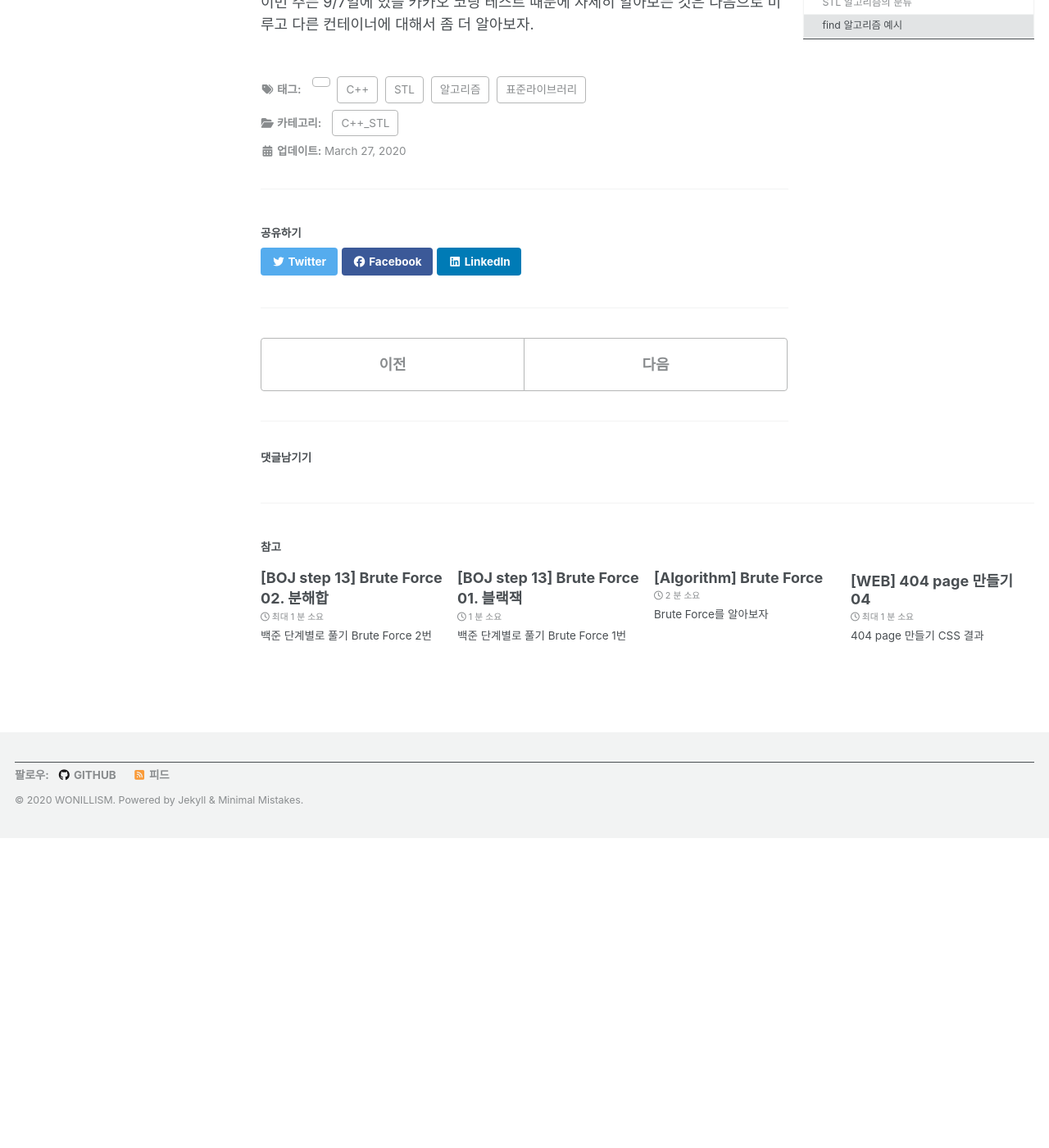
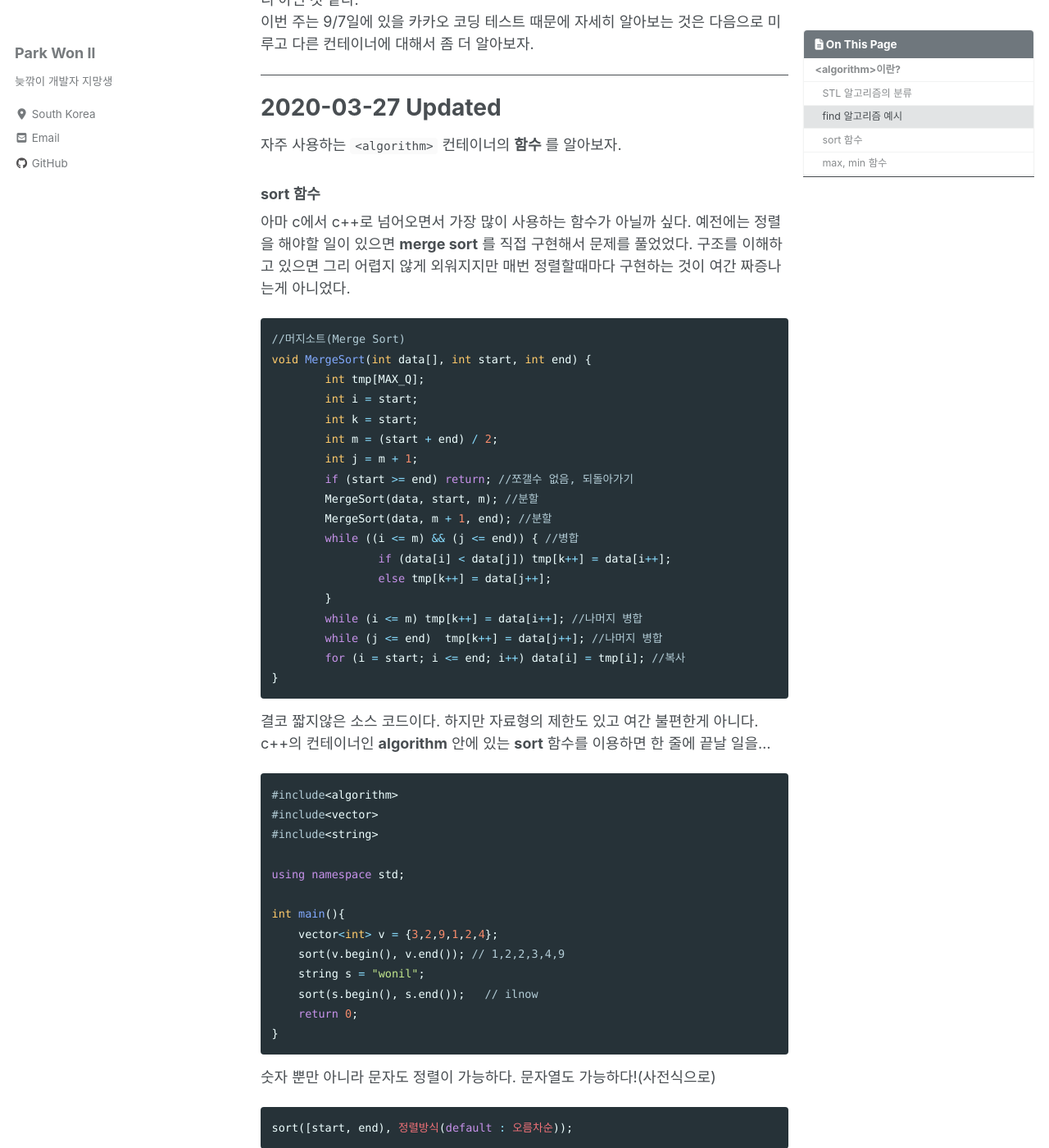
Before and after one commit to WONILLISM/wonillism.github.io, a Jekyll site: the page built from _posts/2019-09-03-cppSTL-algorithm.md, in a window 1280 px wide and 1400 px high, scrolled down 1584 px. Shown: the whole window at 82% size. Built offline with Jekyll 4.4.1, drawn with Linux system fonts in a browser that asks for light colours; cached includes are drawn as plain includes; nearby versions of some CDN libraries; comment, search, counter and statistics services are not loaded; before the commit the page ends 2606 px from its top, so only the background shows below that; some of the changed text lies outside the part shown.

Commit message:
Update cpp algorithm STL

````diff
--- a/_posts/2019-09-03-cppSTL-algorithm.md
+++ b/_posts/2019-09-03-cppSTL-algorithm.md
@@ -14,6 +14,8 @@ last_modified_at: 2020-03-27
 ---
 ## `<algorithm>`이란?
 알고리즘 라이브러리는 컨테이너에 반복자들을 가지고 이런 저런 작업들을 쉽게 수행할 수 있도록 도와주는 라이브러리이다.
+
+{% include GoogleAdSenseSidebar.html %}
 
 ***
 STL 알고리즘은 한쌍의 반복자 `[begin,iter),(iter,end]` 를 구간으로 갖는다.
@@ -62,3 +64,81 @@ int main(){
 STL을 공부하기 전 `<algorithm>`도 다른 컨테이너와 같은 줄 알았는데 살짝 공부해보니 아닌 것 같다.
 이번 주는 9/7일에 있을 카카오 코딩 테스트 때문에 자세히 알아보는 것은 다음으로 미루고 다른 컨테이너에 대해서
 좀 더 알아보자.
+
+  {% include GoogleAdSensePost.html %}
+
+# 2020-03-27 Updated
+
+자주 사용하는 `<algorithm>` 컨테이너의 **함수** 를 알아보자.
+
+### sort 함수
+
+아마 c에서 c++로 넘어오면서 가장 많이 사용하는 함수가 아닐까 싶다. 예전에는 정렬을 해야할 일이 있으면 **merge sort** 를 직접 구현해서 문제를 풀었었다. 구조를 이해하고 있으면 그리 어렵지 않게 외워지지만 매번 정렬할때마다 구현하는 것이 여간 짜증나는게 아니었다.
+
+```cpp
+//머지소트(Merge Sort)
+void MergeSort(int data[], int start, int end) {
+	int tmp[MAX_Q];
+	int i = start;
+	int k = start;
+	int m = (start + end) / 2;
+	int j = m + 1;
+	if (start >= end) return; //쪼갤수 없음, 되돌아가기
+	MergeSort(data, start, m); //분할
+	MergeSort(data, m + 1, end); //분할
+	while ((i <= m) && (j <= end)) { //병합
+		if (data[i] < data[j]) tmp[k++] = data[i++];
+		else tmp[k++] = data[j++];
+	}
+	while (i <= m) tmp[k++] = data[i++]; //나머지 병합
+	while (j <= end)  tmp[k++] = data[j++]; //나머지 병합
+	for (i = start; i <= end; i++) data[i] = tmp[i]; //복사
+}
+```
+
+결코 짧지않은 소스 코드이다. 하지만 자료형의 제한도 있고 여간 불편한게 아니다. c++의 컨테이너인 **algorithm** 안에 있는 **sort** 함수를 이용하면 한 줄에 끝날 일을...
+
+```cpp
+#include<algorithm>
+#include<vector>
+#include<string>
+
+using namespace std;
+
+int main(){
+    vector<int> v = {3,2,9,1,2,4};
+    sort(v.begin(), v.end()); // 1,2,2,3,4,9
+    string s = "wonil";
+    sort(s.begin(), s.end());	// ilnow
+    return 0;
+}
+```
+
+
+
+숫자 뿐만 아니라 문자도 정렬이 가능하다. 문자열도 가능하다!(사전식으로)
+
+```cpp
+sort([start, end), 정렬방식(default : 오름차순));
+```
+
+개구간 start에서 폐구간 end 까지 정렬방식에 의해 정렬이 가능하다.  정렬방식은 `bool`함수를 만들어 원하는데로 정렬이 가능하다.
+
+```cpp
+bool comp(int a, int b){ return a < b;}	// 오름차순
+bool comp(int a, int b){ return a > b;} // 내림차순
+
+sort(v.begin(), v.end(), cmp);
+```
+
+
+
+### max, min 함수
+
+간단히 구현할 수 있는 함수이지만 이것 역시 자주 쓰인다.
+
+```cpp
+int a = 10, b = 20;
+int res = max(a,b);	// 20
+int res = min(a,b); // 10
+```
````
Also changed, not shown: _posts/2020-03-27-algorithm-Set_Map.md (added, +32 -0 lines).
